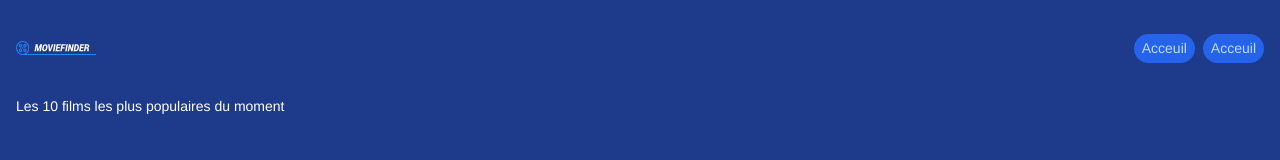
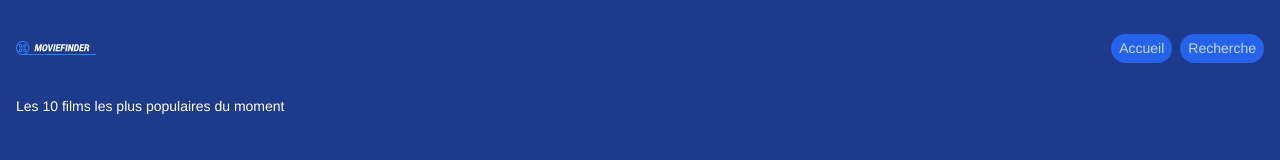
Before and after one commit to abernardArtefact/movieProject, a React (Vite) app: page / in a window 1280 px wide. Shown: the top 160 px of the page. Built offline with nearby package versions, Linux system fonts and the light colour scheme; grey boxes are pictures that could not be loaded.

Commit message:
fix: props ButtonHeader

```diff
--- a/src/design-system/Common/ButtonHeader/ButtonHeader.tsx
+++ b/src/design-system/Common/ButtonHeader/ButtonHeader.tsx
@@ -5,10 +5,10 @@ type ButtonHeaderProps = {
   ternaryButtonHeader: boolean;
 };
 
-const ButtonHeader: FC<ButtonHeaderProps> = ({}) => {
+const ButtonHeader: FC<ButtonHeaderProps> = ({ label }) => {
   return (
     <button className="bg-blue-600 py-1 px-2 rounded-full text-blue-200 hover:text-blue-900 hover:bg-white border-blue-900 hover:border-blue-900 ml-2">
-      Acceuil
+      {label}
     </button>
   );
 };
--- a/src/design-system/Common/Header/Header.tsx
+++ b/src/design-system/Common/Header/Header.tsx
@@ -19,8 +19,14 @@ const Header: FC<HeaderProps> = ({}) => {
       </div>
 
       <div id="buttons" className="flex items-center ">
-        <ButtonHeader label={""} ternaryButtonHeader={false}></ButtonHeader>
-        <ButtonHeader label={""} ternaryButtonHeader={false}></ButtonHeader>
+        <ButtonHeader
+          label={"Accueil"}
+          ternaryButtonHeader={false}
+        ></ButtonHeader>
+        <ButtonHeader
+          label={"Recherche"}
+          ternaryButtonHeader={false}
+        ></ButtonHeader>
       </div>
     </div>
   );
--- a/src/pages/Movies.tsx
+++ b/src/pages/Movies.tsx
@@ -1,7 +1,12 @@
 const Movies = () => {
   return (
-    <div>
-      <h1>Bienvenue sur la Movies!</h1>
+    <div id="main-container" className="w-screen h-screen bg-blue-900">
+      <h1
+        id="title"
+        className="text-blue-600 bg mb-12 flex justify-center lg:justify-start lg:mx-4  bg-blue-900"
+      >
+        Tous les films
+      </h1>
     </div>
   );
 };
--- a/src/pages/Search.tsx
+++ b/src/pages/Search.tsx
@@ -1,9 +1,5 @@
 const Search = () => {
-  return (
-    <div>
-      <h1>Bienvenue sur la Search!</h1>
-    </div>
-  );
+  return <div></div>;
 };
 
 export default Search;
```
